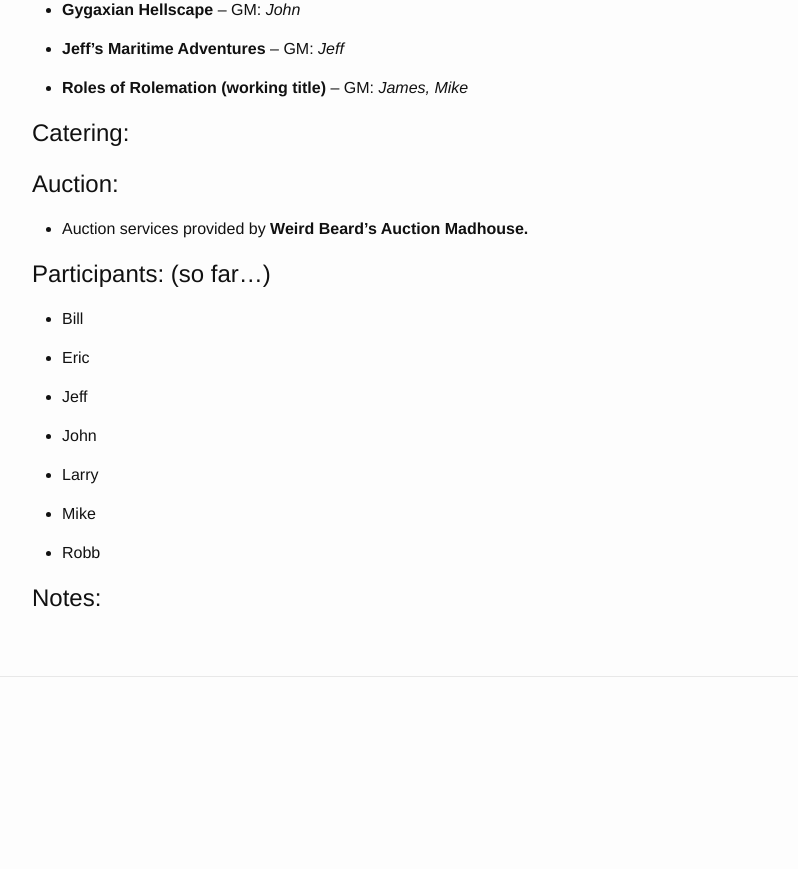
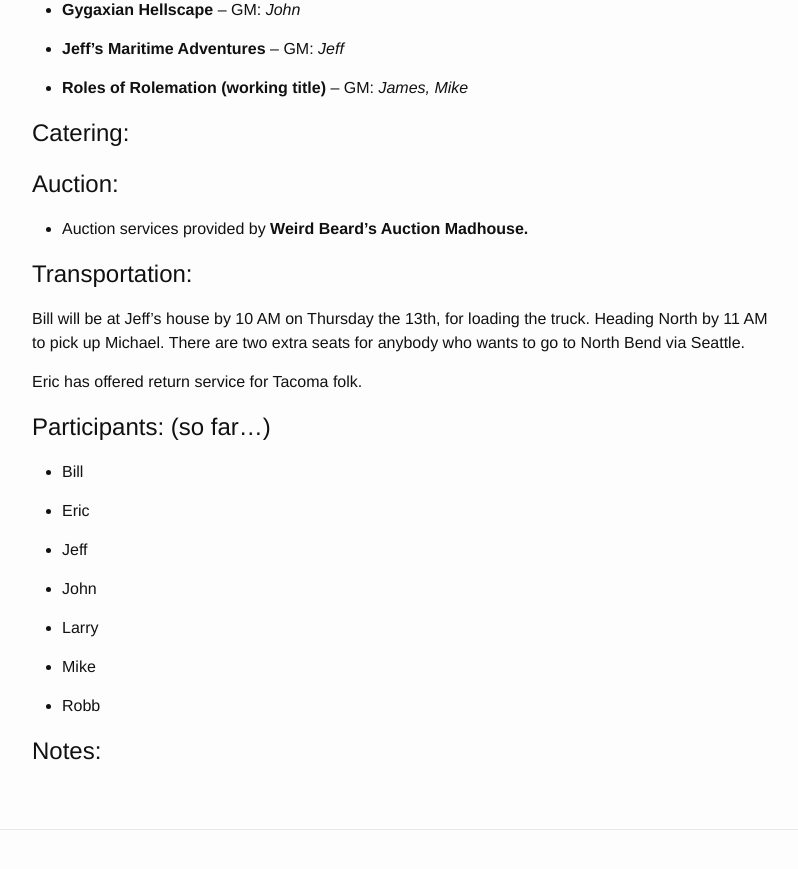
Before and after one commit to Geekend-PNW/geekend-pnw.github.com, a Jekyll site: the page built from events/2017-06-geekend.md, in a window 1280 px wide and 900 px high, scrolled down 896 px. Shown: the top 869 px of the window, without its empty margins (238-1036 px from the left). Built offline with Jekyll 4.4.1, drawn with Linux system fonts in a browser that asks for light colours; before the commit the page ends 1648 px from its top, so only the background shows below that.

Commit message:
updating transportation

```diff
--- a/events/2017-06-geekend.md
+++ b/events/2017-06-geekend.md
@@ -29,6 +29,11 @@ redirect_from: [ /events/2017-06/ ]
 # Auction:
 - Auction services provided by **Weird Beard's Auction Madhouse.**
 
+# Transportation:
+Bill will be at Jeff's house by 10 AM on Thursday the 13th, for loading the truck.  Heading North by 11 AM to pick up Michael.  There are two extra seats for anybody who wants to go to North Bend via Seattle.
+
+Eric has offered return service for Tacoma folk.
+
 # Participants: (so far...)
 {% include player-list.md %}
 
```
